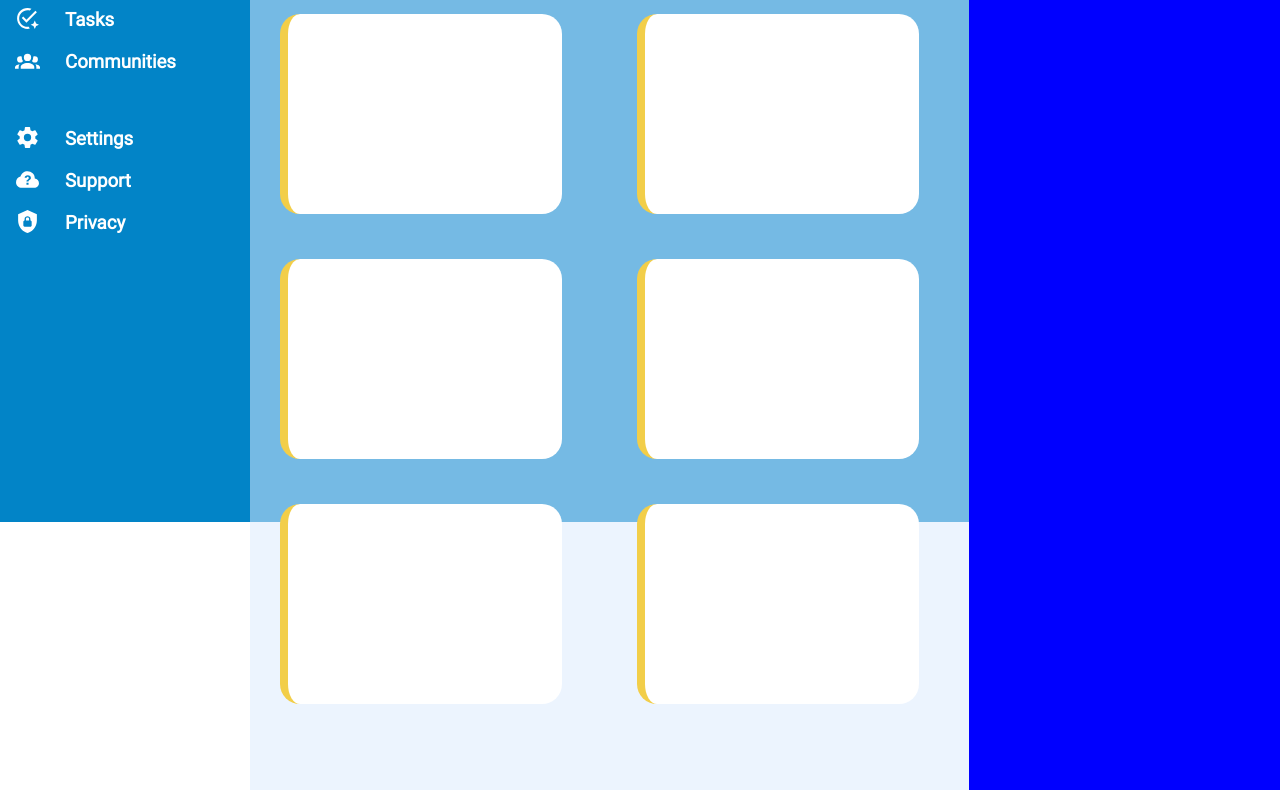
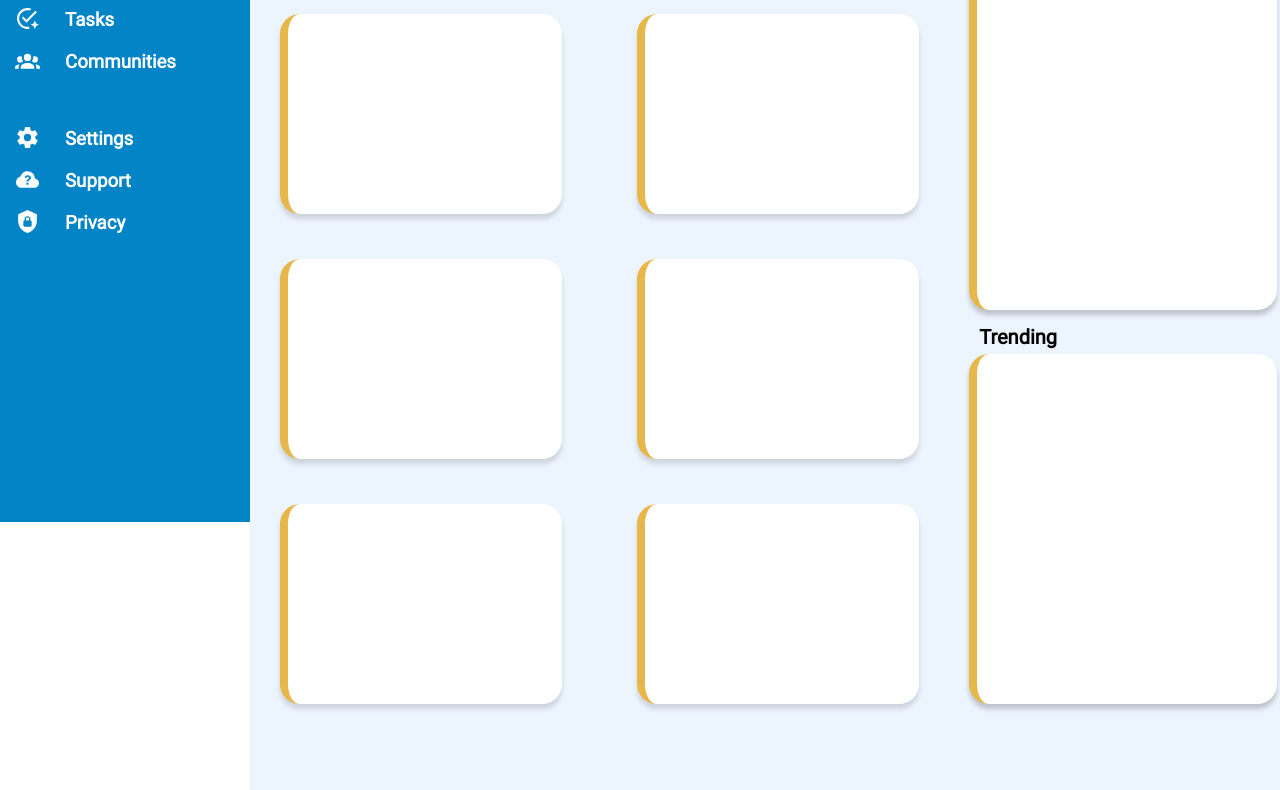
Before and after one commit to danielbrodd/odin-admin_dashboard, a plain HTML site: page index.html in a window 1280 px wide. Shown: the part 278-1068 px from the top of the page. Drawn offline with Linux system fonts and the light colour scheme.

Commit message:
Add final style and content. Happy with styling training, rest is just tedious

```diff
--- a/index.html
+++ b/index.html
@@ -69,8 +69,14 @@
                 <div class="card"></div>
             </div>
             <div class="side-card">
-                <div class="card-1"></div>
-                <div class="card-2"></div>
+                <div class="card-1">
+                    <h1>Announcements</h1>
+                    <div class="card"></div>
+                </div>
+                <div class="card-2">
+                    <h1>Trending</h1>
+                    <div class="card"></div>
+                </div>
             </div>
         </div>
     </div>
--- a/style.css
+++ b/style.css
@@ -31,7 +31,7 @@
 
     position: fixed;
     height: 100vh;
-    width: 100%;
+    width: 250px;
     top: 0;
 
     grid-column: 1 / 2;
@@ -241,7 +241,8 @@
     height: 200px;
     margin: 15px 30px;
     border-radius: 20px;
-    border-left: 8px solid #F2CE49;
+    border-left: 8px solid #E7B74A;
+    box-shadow: 0 5px 5px #0002;
  }
 
  .cards > h1 {
@@ -255,8 +256,39 @@
 
  .side-card {
     grid-column: 2 / 3;
-    background-color: blue;
+
+
+    display: flex;
+    flex-direction: column;
 
 }
 
-.side-card
+.side-card  h1 {
+    padding: 0;
+    margin: 0;
+    font-family: Roboto;
+    font-size: 20px;
+    margin-bottom: 5px;
+    margin-left:  10px;
+
+}
+
+.card-1 > .card, .card-2 > .card{
+
+    background-color: white;
+    height: 350px;
+    width: 300px;
+    border-radius: 20px;
+    border-left: 8px solid #E7B74A;
+    box-shadow: 0 5px 5px #0003;
+}
+
+.card-1 h1 {
+    margin-top: 15px;
+}
+
+.card-2 {
+    height: 350px;
+    margin-top: 15px;
+
+}
```
